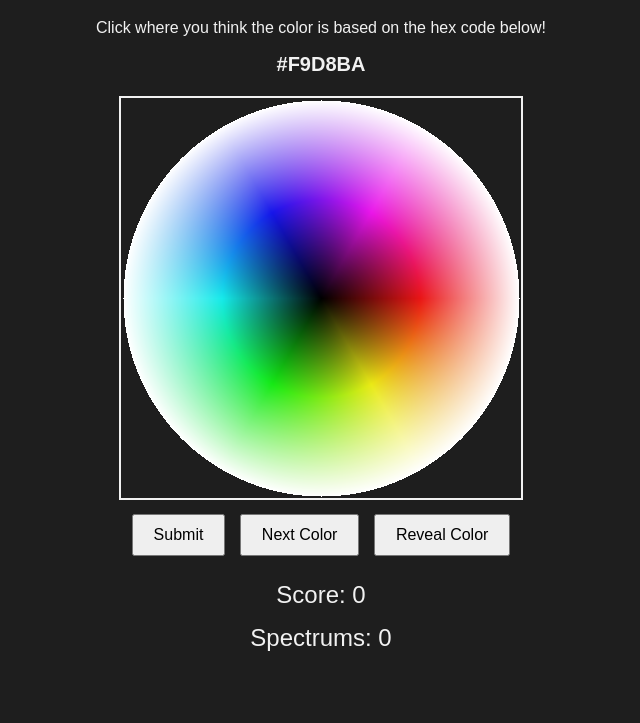
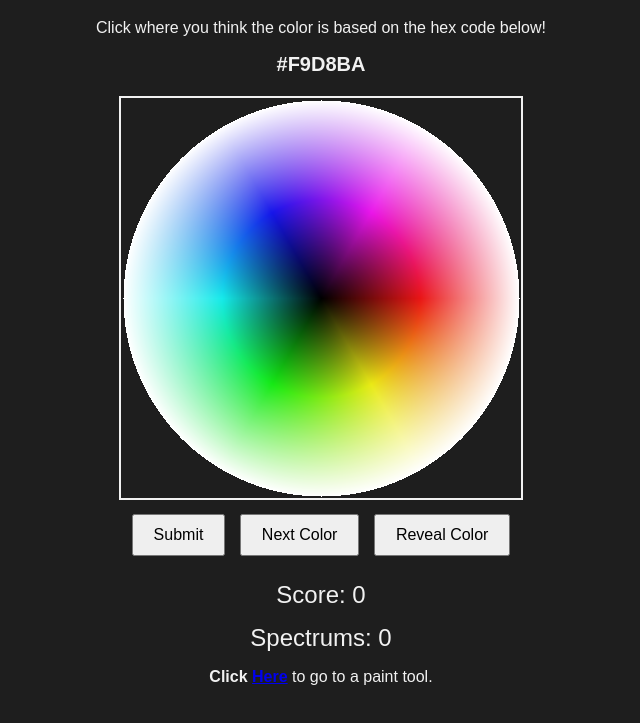
Before and after one commit to Kyle-Vincent-Bondoc/Unclear-Hues, a plain HTML site: page index.html in a window 1280 px wide. Shown: the part 61-784 px from the top of the page, without its empty margins (319-959 px from the left). Drawn offline with Linux system fonts and the light colour scheme.

Commit message:
Update index.html

```diff
--- a/index.html
+++ b/index.html
@@ -44,6 +44,7 @@
 </div>
 <div id="score">Score: 0</div>
 <div id="spectrums">Spectrums: 0</div>
+<p><b>Click <a href="paint.html">Here</a></b> to go to a paint tool.</p>
 
 <script>
 const canvas = document.getElementById('colorCanvas');
```
